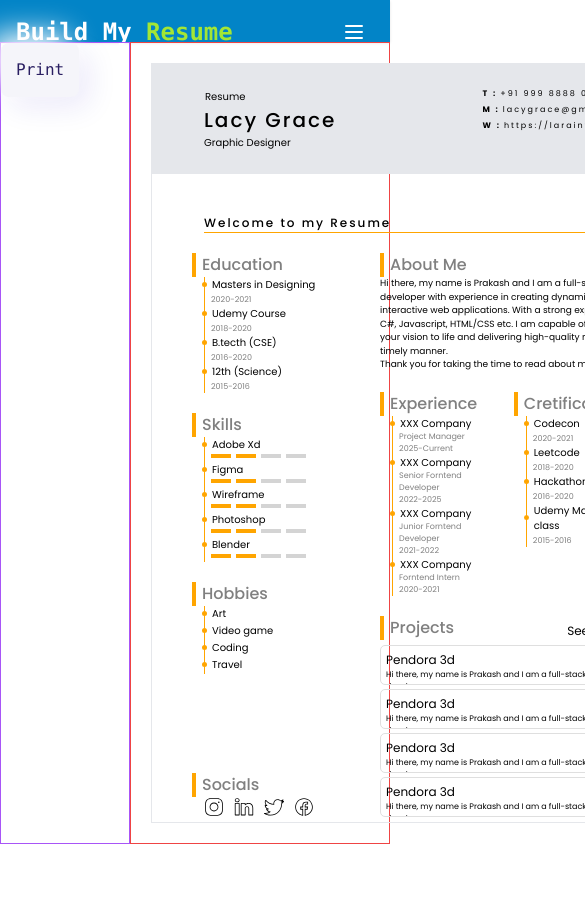
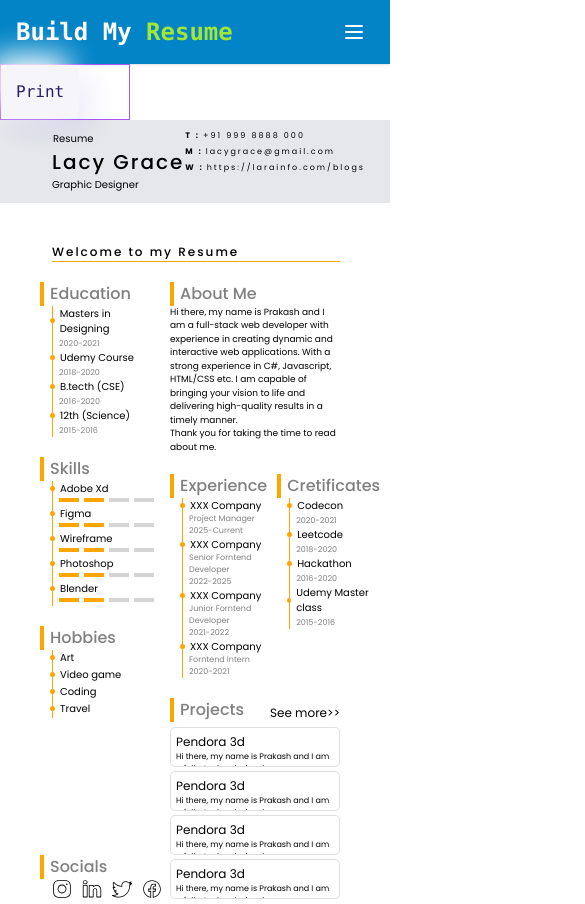
Before and after one commit to PrakashMandal-IV/Build_My_Resume, a React (Create React App) app: page /home in a window 390 px wide. Shown: the top 904 px of the page, 585 px wide, since content can reach past the window. Before the commit the page ends 844 px from the top, so only its background shows below. Built offline with nearby package versions, Linux system fonts and the light colour scheme.

Commit message:
Fix : adjust resme size to screen size

```diff
--- a/package.json
+++ b/package.json
@@ -3,7 +3,6 @@
   "version": "0.1.0",
   "private": true,
   "dependencies": {
-    "@react-pdf/renderer": "^3.1.5",
     "@testing-library/jest-dom": "^5.16.5",
     "@testing-library/react": "^13.4.0",
     "@testing-library/user-event": "^13.5.0",
--- a/src/Pages/Home.jsx
+++ b/src/Pages/Home.jsx
@@ -1,21 +1,27 @@
 import Resume_1 from "../component/Resumes/Resume_1"
-import { PDFDownloadLink, Document, Page, View, Text } from '@react-pdf/renderer';
 import { PrimaryButton } from "../component/Button";
 import ReactToPrint from "react-to-print";
-import { useRef } from "react";
+import { createRef, useRef } from "react";
+
+
 const Home = () => {
-  const printRef = useRef(null);
+  const printref = createRef();
+
+
   return (<>
-    <div className="flex h-[95vh]">
+    <div className="flex flex-col md:flex-row h-[95vh]">
       <div className="w-1/3 border border-purple-500 ">
       <ReactToPrint
           trigger={() => <PrimaryButton Name="Print"/>}
-          content={() => printRef.current}
+          content={() => printref.current}
         />
+
+
+
       </div>
-      <div className="w-2/3  p-5 border border-red-500 flex">
-        <div className="h-full mx-auto" >
-        <Resume_1 printref={printRef}/>
+      <div className="md:w-2/3">
+        <div className="md:w-[48%]  mx-auto" >
+        <Resume_1 printref={printref}/>
         </div>
 
 
--- a/src/component/Resumes/Resume_1.css
+++ b/src/component/Resumes/Resume_1.css
@@ -6,7 +6,7 @@
     display: flex;
     flex-direction: column;
     font-family: 'Poppins', sans-serif;
-    height: 100%;
+    width: 100%;
     aspect-ratio: 0.707/1;
 }
 p {
--- a/src/component/Resumes/Resume_1.jsx
+++ b/src/component/Resumes/Resume_1.jsx
@@ -2,8 +2,6 @@ import React, { useEffect, useRef, useState } from "react";
 
 import './Resume_1.css'
 import MyData from '../../JsonData.json'
-import { PrimaryButton } from "../Button";
-import ReactToPrint from "react-to-print";
 function Resume_1(props) {
   const [Information, SetInformation] = useState(MyData)
 
@@ -266,9 +264,9 @@ function Resume_1(props) {
   }
 
   return (<>
-        <div id="printable-area" ref={props.printref} className=" body border">
+        <div id="printable-area" ref={props.printref} className="body">
       {/* header */}
-      <div    className="header bg-gray-200" style={{ height: "160px" }}>
+      <div    className="header bg-gray-200 h-[15%]" >
         <div className="" style={{ display: "flex", flexDirection: "column", height: "100%", width: "100%" }}>
           <div className=" " style={{ marginTop: "auto", marginBottom: "auto", display: "flex" }}>
             <div className="" style={{ flexGrow: "1", marginLeft: "52px" }}>
--- a/src/component/nav.jsx
+++ b/src/component/nav.jsx
@@ -4,7 +4,7 @@ import { Outlet } from "react-router-dom"
 const Nav = () => {
     const [navbar, setNavbar] = useState(false);
     return (<>
-        <nav className="w-full bg-sky-600 shadow h-[5vh]">
+        <nav className="w-full bg-sky-600 shadow ">
             <div className="justify-between px-4 mx-auto lg:max-w-7xl md:items-center md:flex ">
                 <div>
                     <div className="flex items-center justify-between py-3 md:py-3 md:block">
```
Also changed, not shown: 1 other file (tests, documents, lock files or other folders).
